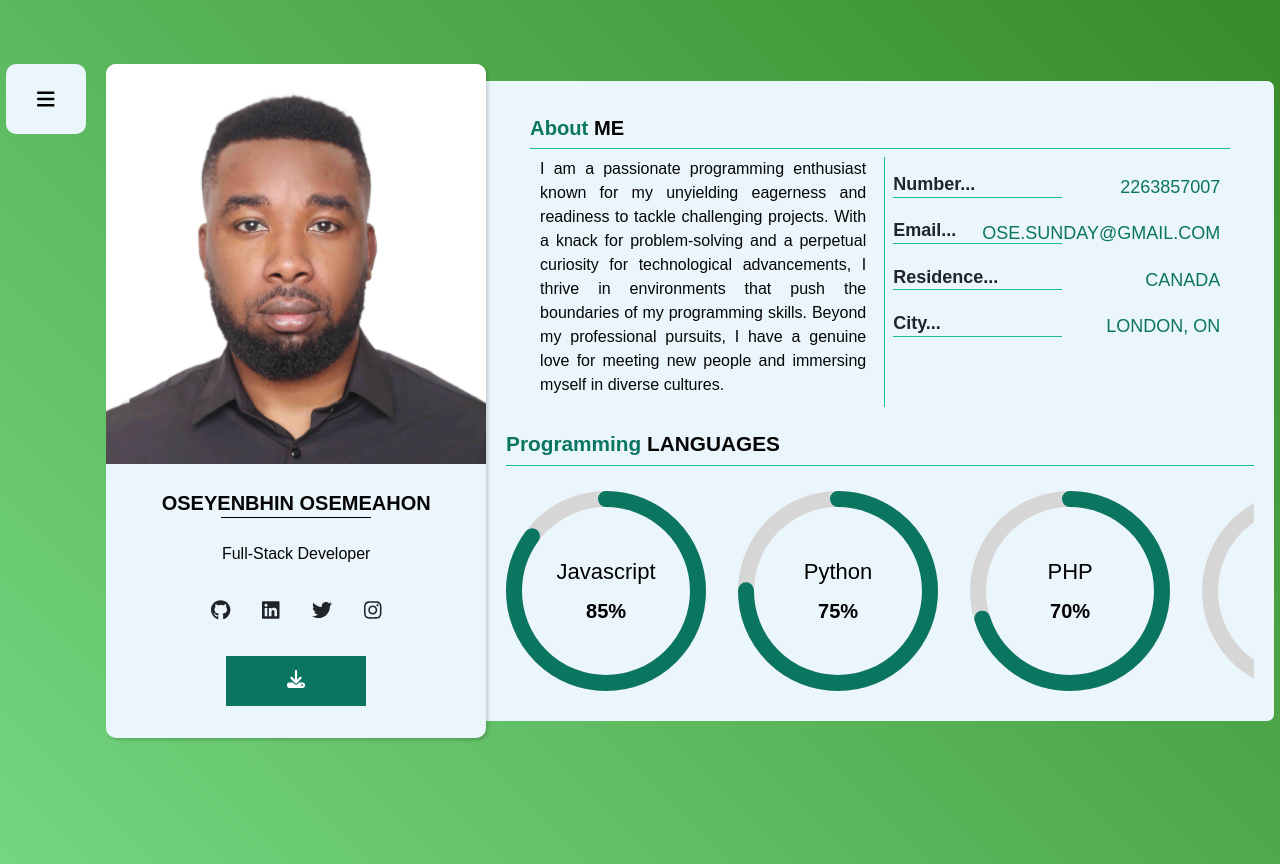
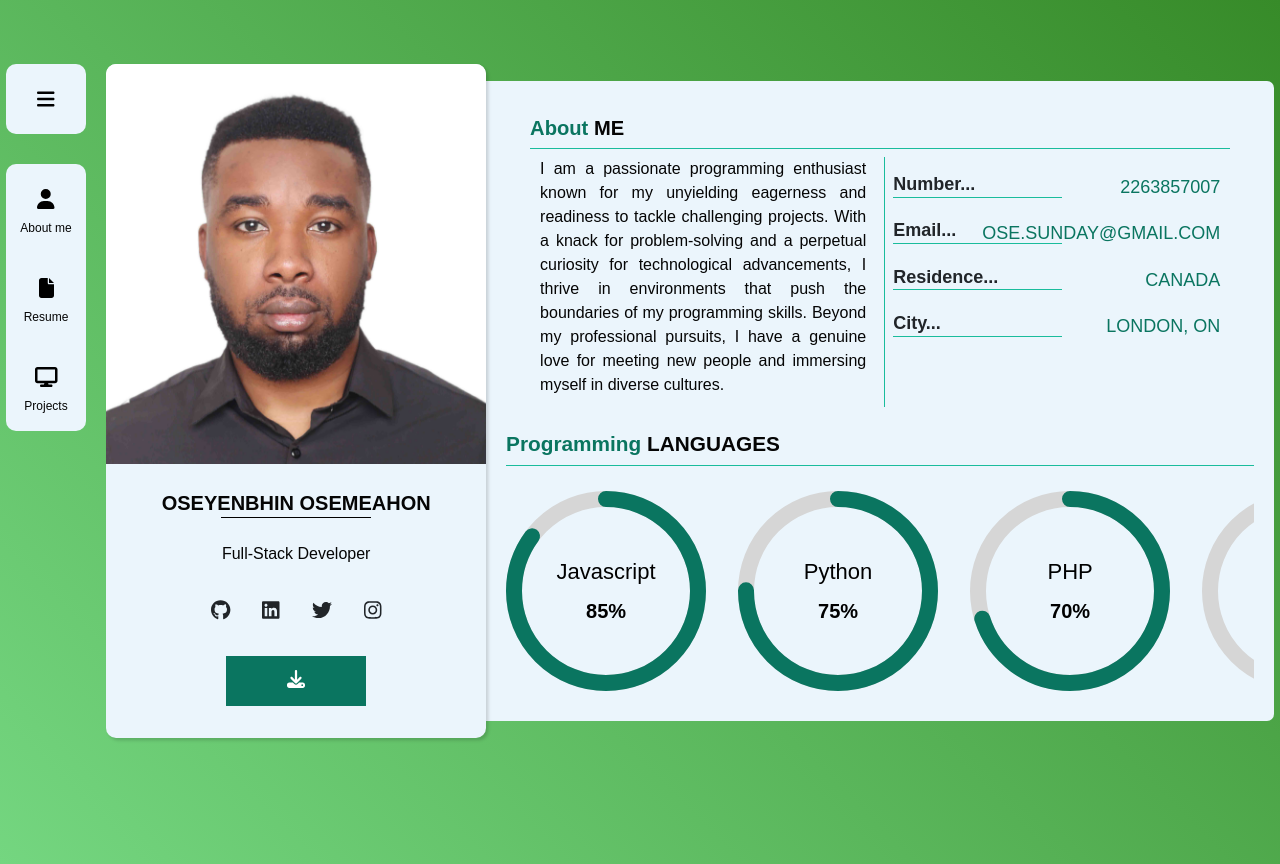
Before and after one commit to osesunday1/React-Portfolio, a React (Vite) app: page / in a window 1280 px wide. Built offline with nearby package versions, Linux system fonts and the light colour scheme.

Commit message:
left bar

```diff
--- a/src/components/LeftAside.jsx
+++ b/src/components/LeftAside.jsx
@@ -10,7 +10,7 @@ import { faBars, faUser, faFile, faDisplay} from '@fortawesome/free-solid-svg-ic
 const LeftAside = () => {
 
 
-    const [isNavVisible, setIsNavVisible] = useState(false);
+    const [isNavVisible, setIsNavVisible] = useState(true);
 
     const toggleNav = () => {
       setIsNavVisible(!isNavVisible);
```
